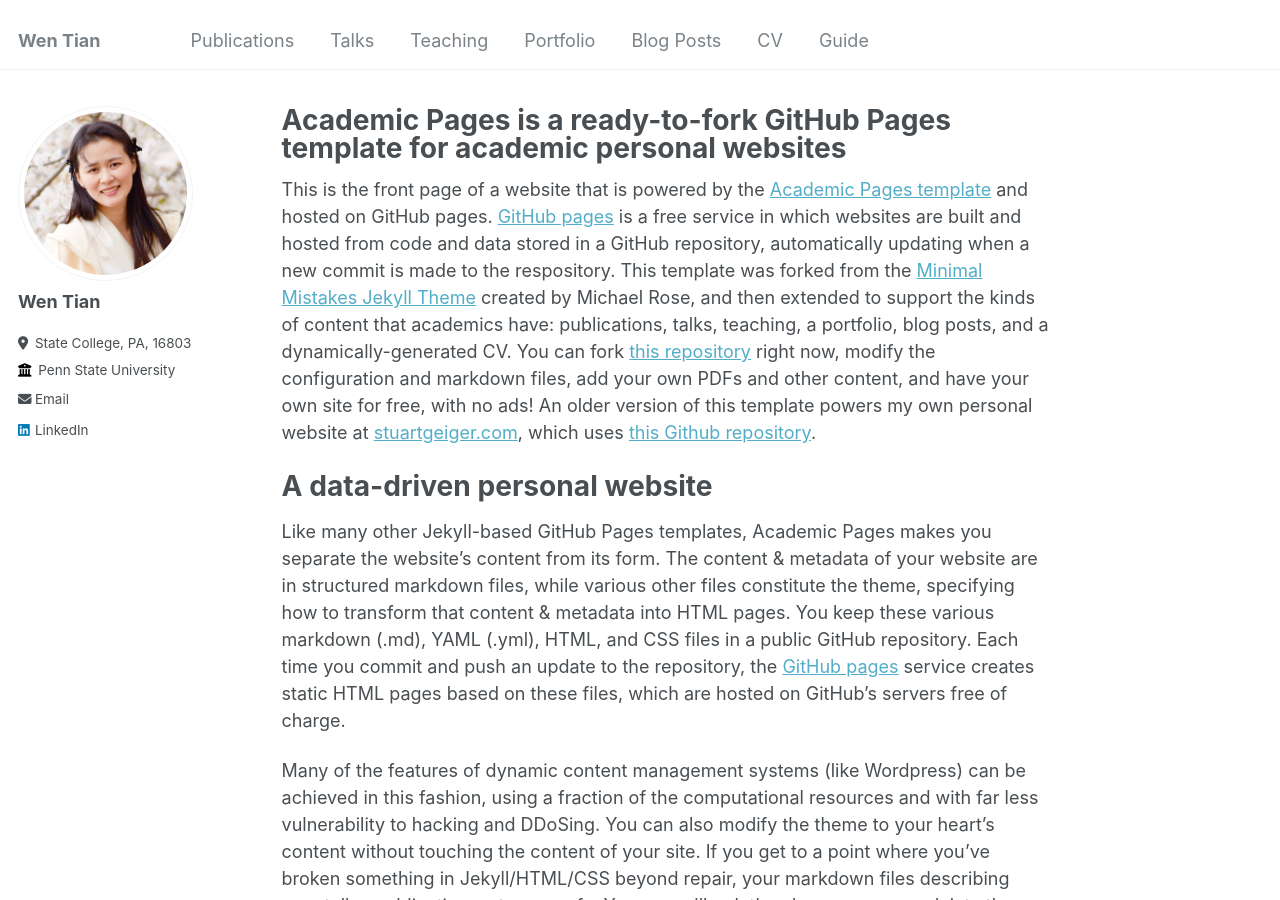
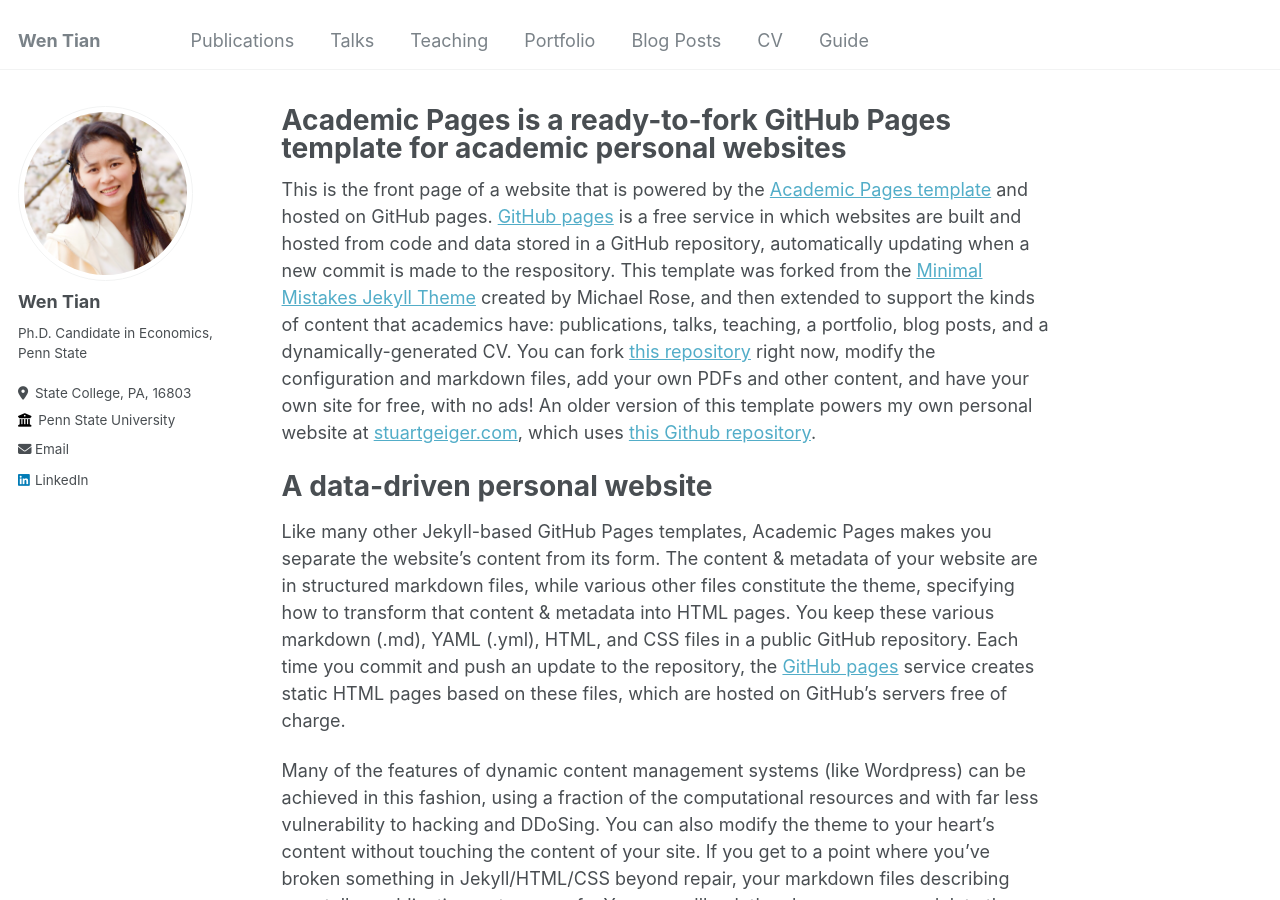
Before and after one commit to Wendy-WenTian/Wendy-WenTian.github.io, a Jekyll site: the page built from _pages/about.md, in a window 1280 px wide and 900 px high. Built offline with Jekyll 4.4.1, drawn with Linux system fonts in a browser that asks for light colours.

Commit message:
Update _config.yml

```diff
--- a/_config.yml
+++ b/_config.yml
@@ -26,7 +26,7 @@ author:
   avatar           : "profile.png"
   name             : "Wen Tian"
   pronouns         : # example: "she/her"
-  bio              : " "
+  bio              : "Ph.D. Candidate in Economics, Penn State"
   location         : "State College, PA, 16803"
   employer         : "Penn State University"
   uri              : # URL
```
